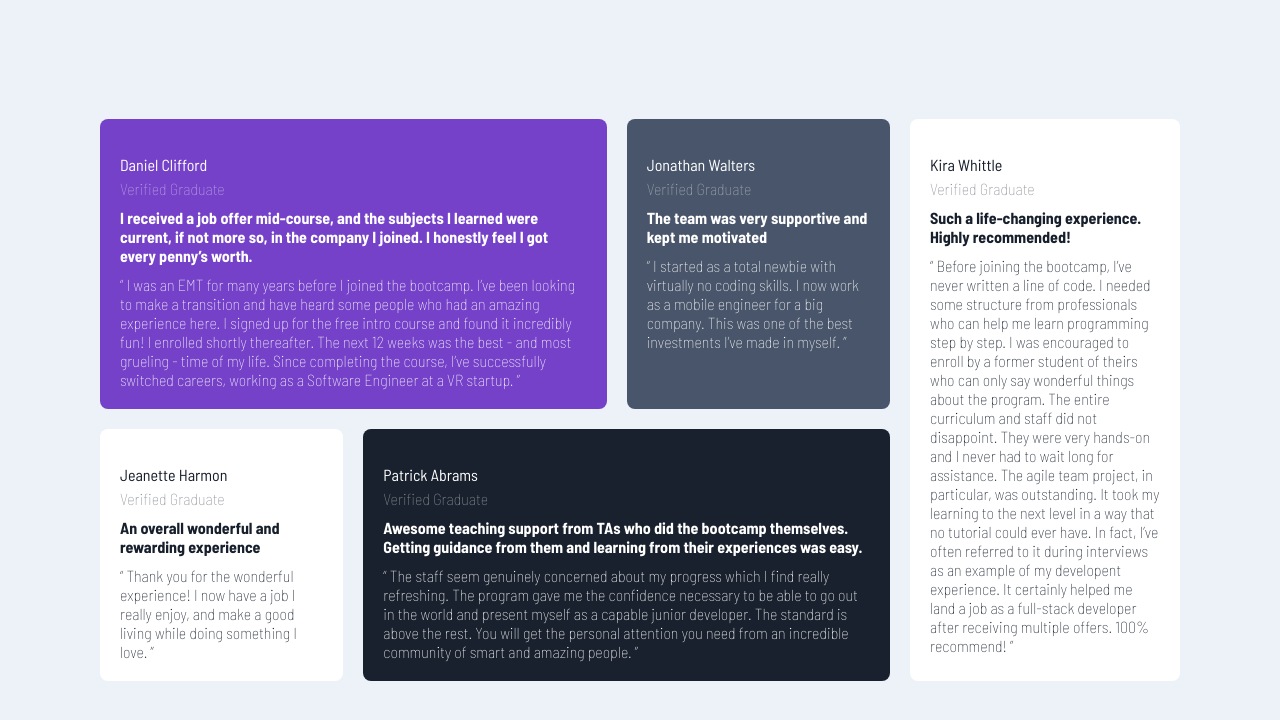
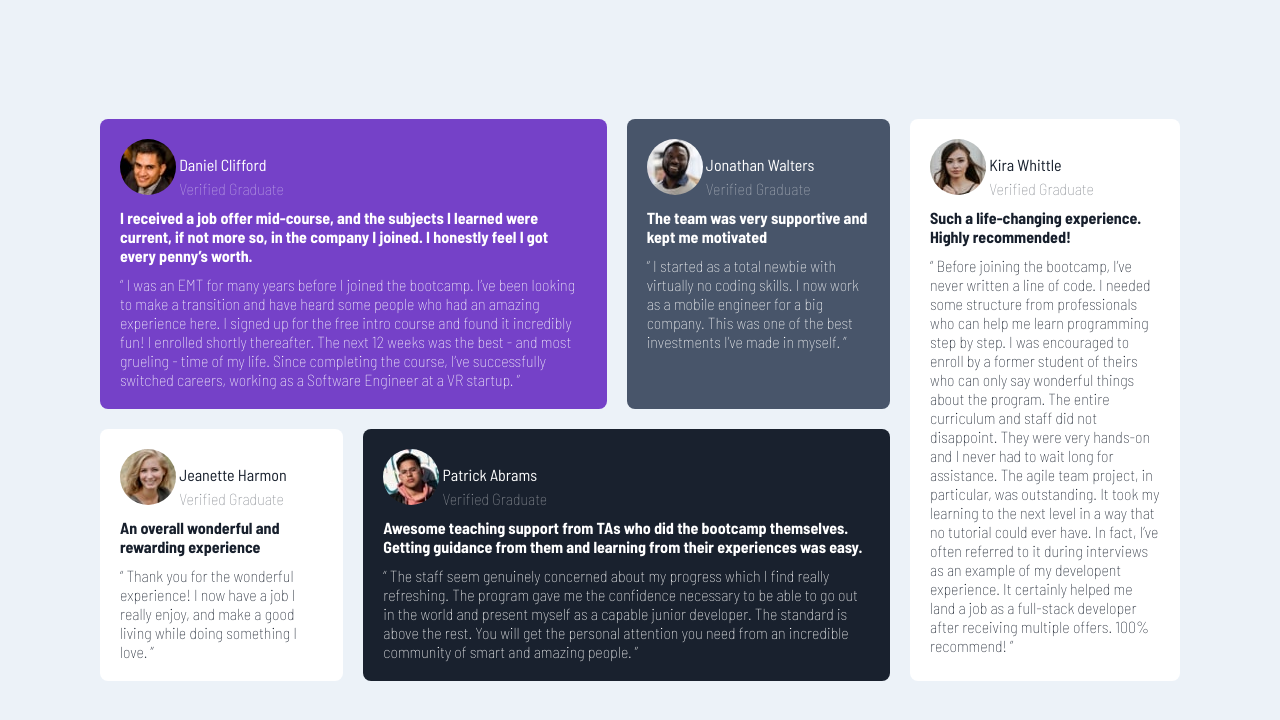
Before and after one commit to quochao170402/frontend-bootcamp, a plain HTML site: page gird-section/index.html in a window 1280 px wide. Shown: the top 720 px of the page. Drawn offline with Linux system fonts and the light colour scheme.

Commit message:
style avatar name

```diff
--- a/gird-section/index.html
+++ b/gird-section/index.html
@@ -19,9 +19,11 @@
             <div class="top-section">
                 <div class="container daniel">
                     <div class="personal-section">
-                        <!-- <img src="" alt="" class="avt"> -->
+                        <img src="image/image-daniel.jpg" alt="" class="avt">
+                        <div class="name-section">
                             <p class="name">Daniel Clifford</p>
                             <p class="graduated">Verified Graduate</p>
+                        </div>
                     </div>
                     <div class="title">
                         I received a job offer mid-course, and the subjects I learned were current, if not more so,
@@ -38,9 +40,11 @@
                 </div>
                 <div class="container jonathan">
                     <div class="personal-section">
-                        <!-- <img src="" alt="" class="avt"> -->
+                        <img src="image/image-jonathan.jpg" alt="" class="avt">
+                        <div class="name-section">
                             <p class="name">Jonathan Walters</p>
                             <p class="graduated">Verified Graduate</p>
+                        </div>
 
                     </div>
                     <div class="title">
@@ -56,9 +60,11 @@
             <div class="bottom-section">
                 <div class="container jeanette">
                     <div class="personal-section">
-                        <!-- <img src="" alt="" class="avt"> -->
+                        <img src="image/image-jeanette.jpg" alt="" class="avt">
+                        <div class="name-section">
                             <p class="name">Jeanette Harmon</p>
                             <p class="graduated">Verified Graduate</p>
+                        </div>
 
                     </div>
                     <div class="title">
@@ -72,18 +78,22 @@
                 </div>
                 <div class="container patrick">
                     <div class="personal-section">
-                        <!-- <img src="" alt="" class="avt"> -->
+                        <img src="image/image-patrick.jpg" alt="" class="avt">
+                        <div class="name-section">
                             <p class="name">Patrick Abrams</p>
                             <p class="graduated">Verified Graduate</p>
-
+                        </div>
                     </div>
                     <div class="title">
-                        Awesome teaching support from TAs who did the bootcamp themselves. Getting guidance from them and learning from their experiences was easy.
+                        Awesome teaching support from TAs who did the bootcamp themselves. Getting guidance from them
+                        and learning from their experiences was easy.
                     </div>
                     <div class="description">
                         “ The staff seem genuinely concerned about my progress which I find really refreshing. The
-                        program gave me the confidence necessary to be able to go out in the world and present myself as a
-                        capable junior developer. The standard is above the rest. You will get the personal attention you need
+                        program gave me the confidence necessary to be able to go out in the world and present myself as
+                        a
+                        capable junior developer. The standard is above the rest. You will get the personal attention
+                        you need
                         from an incredible community of smart and amazing people. ”
                     </div>
                 </div>
@@ -93,10 +103,11 @@
         <div class="right-section">
             <div class="container kira">
                 <div class="personal-section">
-                    <!-- <img src="" alt="" class="avt"> -->
+                    <img src="image/image-kira.jpg" alt="" class="avt">
+                    <div class="name-section">
                         <p class="name">Kira Whittle</p>
                         <p class="graduated">Verified Graduate</p>
-
+                    </div>
                 </div>
                 <div class="title">
                     Such a life-changing experience. Highly recommended!
--- a/gird-section/style.css
+++ b/gird-section/style.css
@@ -13,6 +13,7 @@ body {
   font-family: "Barlow Semi Condensed", sans-serif;
   font-weight: 100;
   font-style: normal;
+  background-color: #ecf2f8;
 }
 
 *,
@@ -23,7 +24,7 @@ body {
 
 .main {
   padding: 180px;
-  background-color: #ecf2f8;
+
   display: grid;
   grid-template-columns: 3fr 1fr;
   width: 1440px;
@@ -100,7 +101,22 @@ body {
   height: 100%;
 }
 
+.personal-section {
+  display: inline-block;
+}
+
 .title {
   margin-bottom: 10px;
   font-weight: bold;
 }
+
+.name-section {
+  display: inline-block;
+  position: relative;
+  top: 50%;
+}
+
+.avt {
+  border-radius: 50%;
+  display: inline-block;
+}
```
Lines whose indentation alone changed are shown as unchanged.
